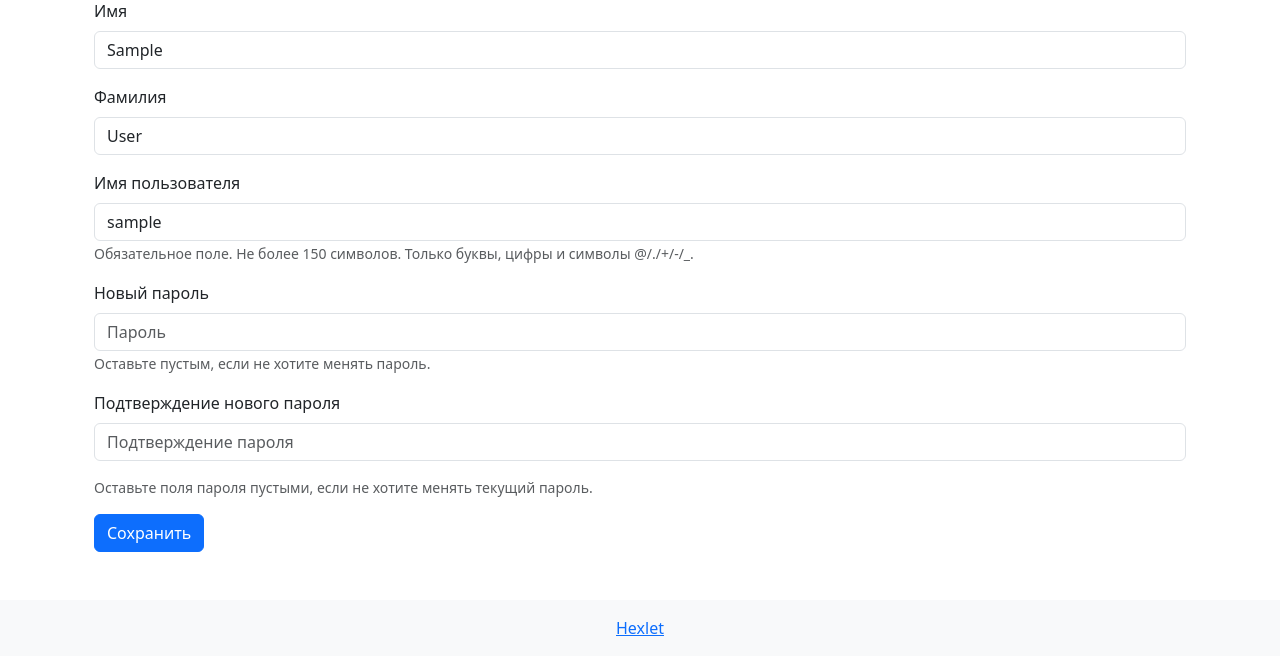
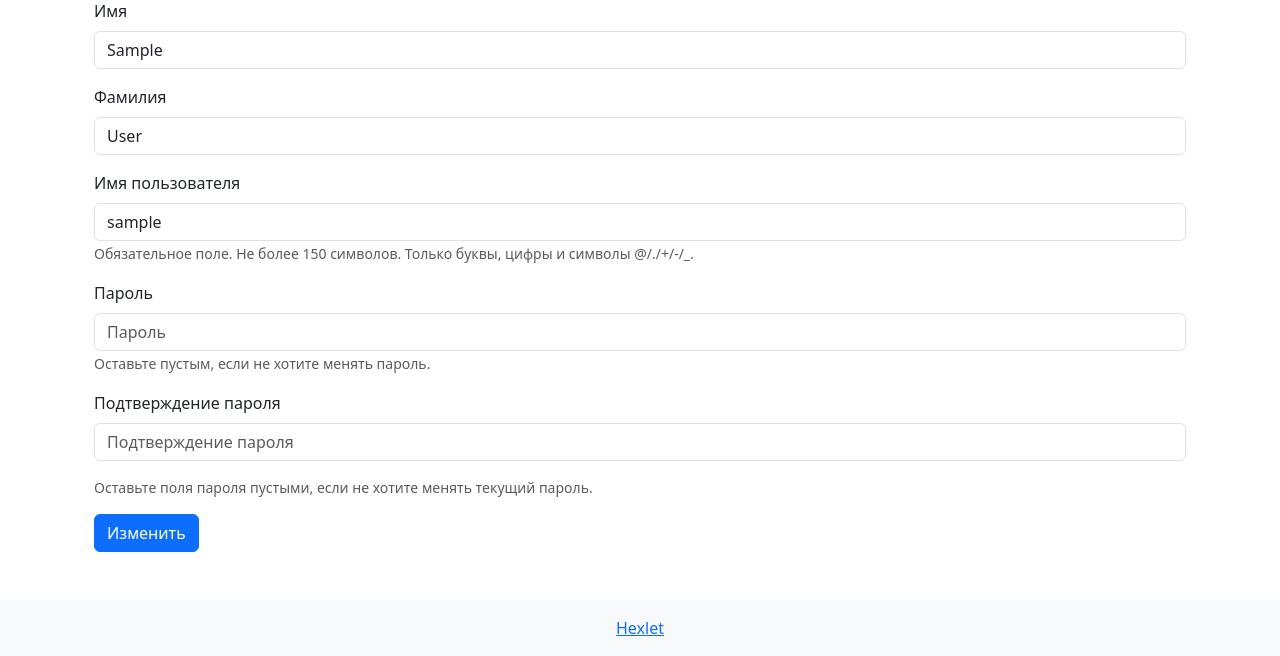
Before and after one commit to solmael/python-project-52, a Django app: page /users/1/update/ in a window 1280 px wide. Shown: the part 209-865 px from the top of the page. Run offline with Django 5.2, Linux system fonts and the light colour scheme; the visitor is signed in with stand-in values (Sample User, id 1); data comes from the database, SQL or seed files in the repository; parts of the project's set-up code (start-up, migrations or seed data) failed here and were passed over; some libraries are stand-ins or nearby versions.

Commit message:
edited update user html

```diff
--- a/task_manager/templates/task_manager/users/update.html
+++ b/task_manager/templates/task_manager/users/update.html
@@ -38,7 +38,7 @@
         </div>
 
         <div class="mb-3">
-            <label for="{{ form.password1.id_for_label }}" class="form-label">Новый пароль</label>
+            <label for="{{ form.password1.id_for_label }}" class="form-label">Пароль</label>
             {% bootstrap_field form.password1 show_label=False %}
             {% for error in form.password1.errors %}
                 <div class="text-danger">{{ error }}</div>
@@ -46,7 +46,7 @@
         </div>
 
         <div class="mb-3">
-            <label for="{{ form.password2.id_for_label }}" class="form-label">Подтверждение нового пароля</label>
+            <label for="{{ form.password2.id_for_label }}" class="form-label">Подтверждение пароля</label>
             {% bootstrap_field form.password2 show_label=False %}
             {% for error in form.password2.errors %}
                 <div class="text-danger">{{ error }}</div>
@@ -57,7 +57,7 @@
             Оставьте поля пароля пустыми, если не хотите менять текущий пароль.
         </div>
 
-        <button type="submit" class="btn btn-primary">Сохранить</button>
+        <button type="submit" class="btn btn-primary">Изменить</button>
     </form>
 </div>
 {% endblock %}
```
